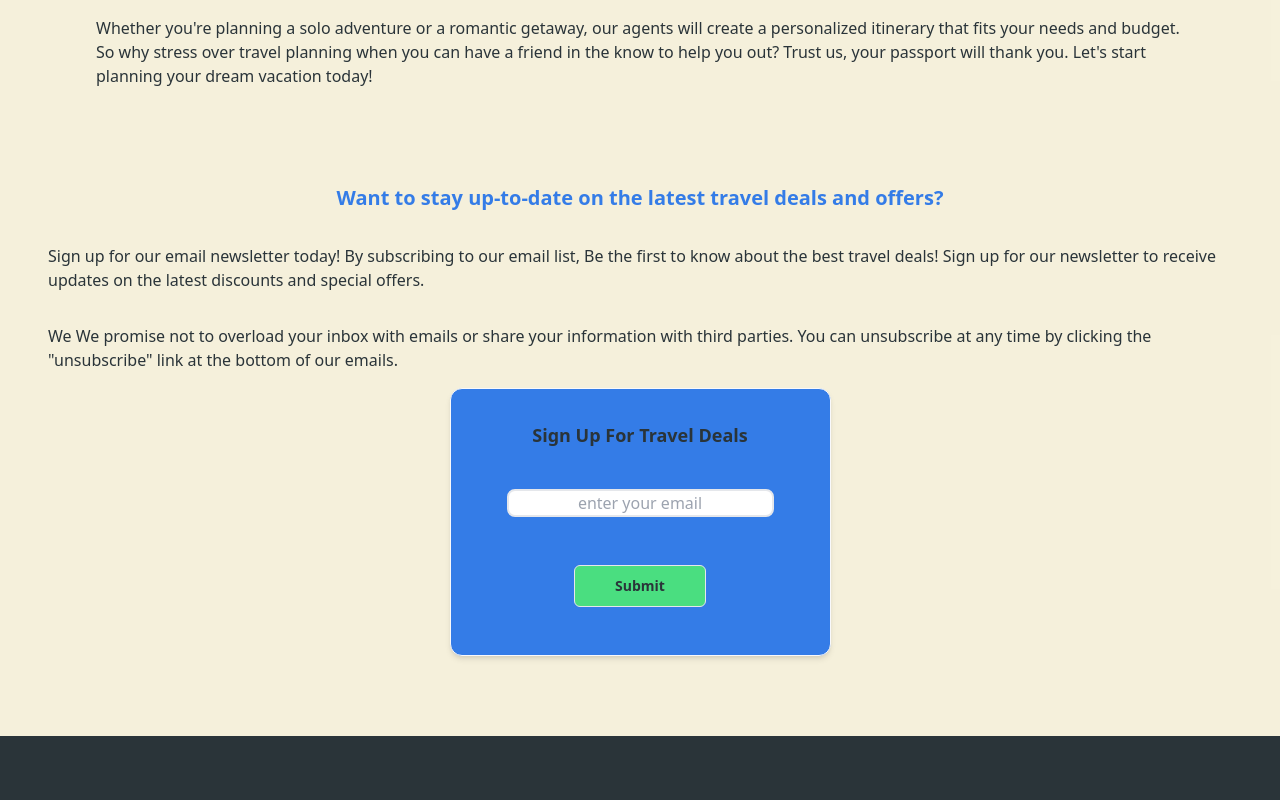
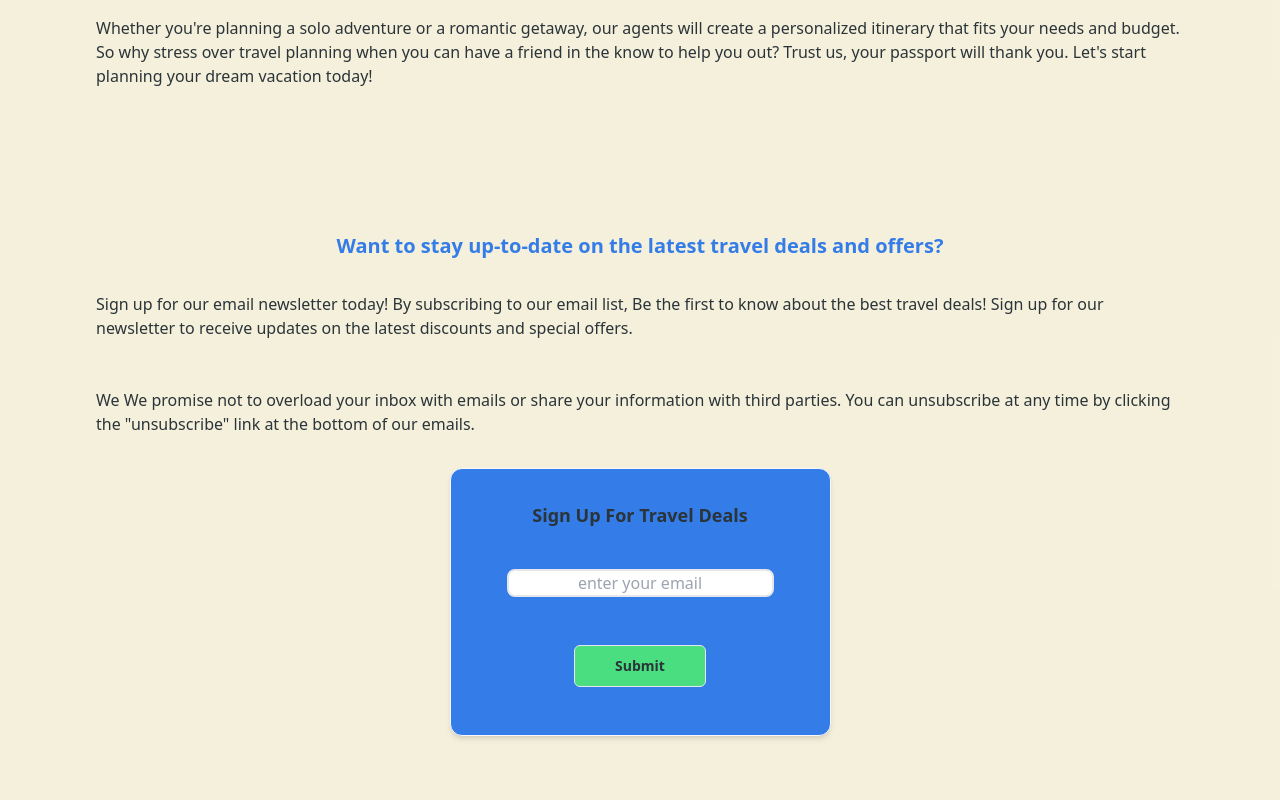
Before and after one commit to RMarmolejo90/Baby-Blue-Skies, a React (Vite) app in the folder front-end/: page / in a window 1280 px wide. Shown: the part 2460-3260 px from the top of the page. Built offline with nearby package versions, Linux system fonts and the light colour scheme.

Commit message:
cleaned up email section

```diff
--- a/front-end/src/components/emailList.jsx
+++ b/front-end/src/components/emailList.jsx
@@ -32,13 +32,13 @@ const EmailForm = () => {
   });
 
   return (
-    <div className='flex flex-col items-center justify-center p-8 pb-20 bg-secondary-light'>
+    <div className='flex flex-col items-center justify-center p-20 bg-secondary-light'>
       <h3 className='text-primary-dark font-semibold text-xl p-4'>Want to stay up-to-date on the latest travel deals and offers?</h3>
       <p className='p-4'>Sign up for our email newsletter today!
         By subscribing to our email list, Be the first to know about the best travel deals!
         Sign up for our newsletter to receive updates on the latest discounts and special offers.
       </p>
-      <p className='p-4'>
+      <p className='p-4 py-8'>
         We We promise not to overload your inbox with emails or share your information with third parties.
         You can unsubscribe at any time by clicking the "unsubscribe" link at the bottom of our emails.
       </p>
```
